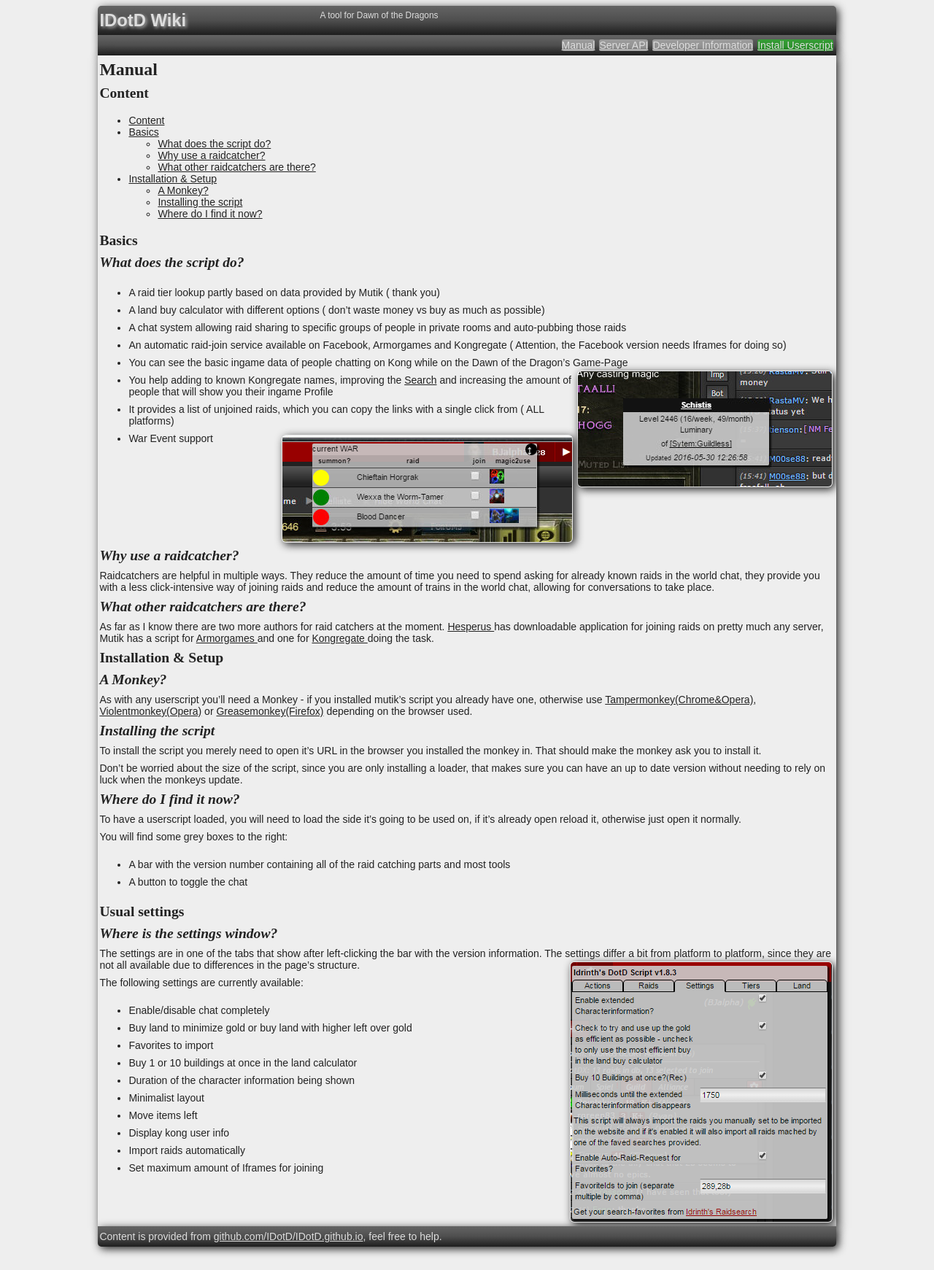
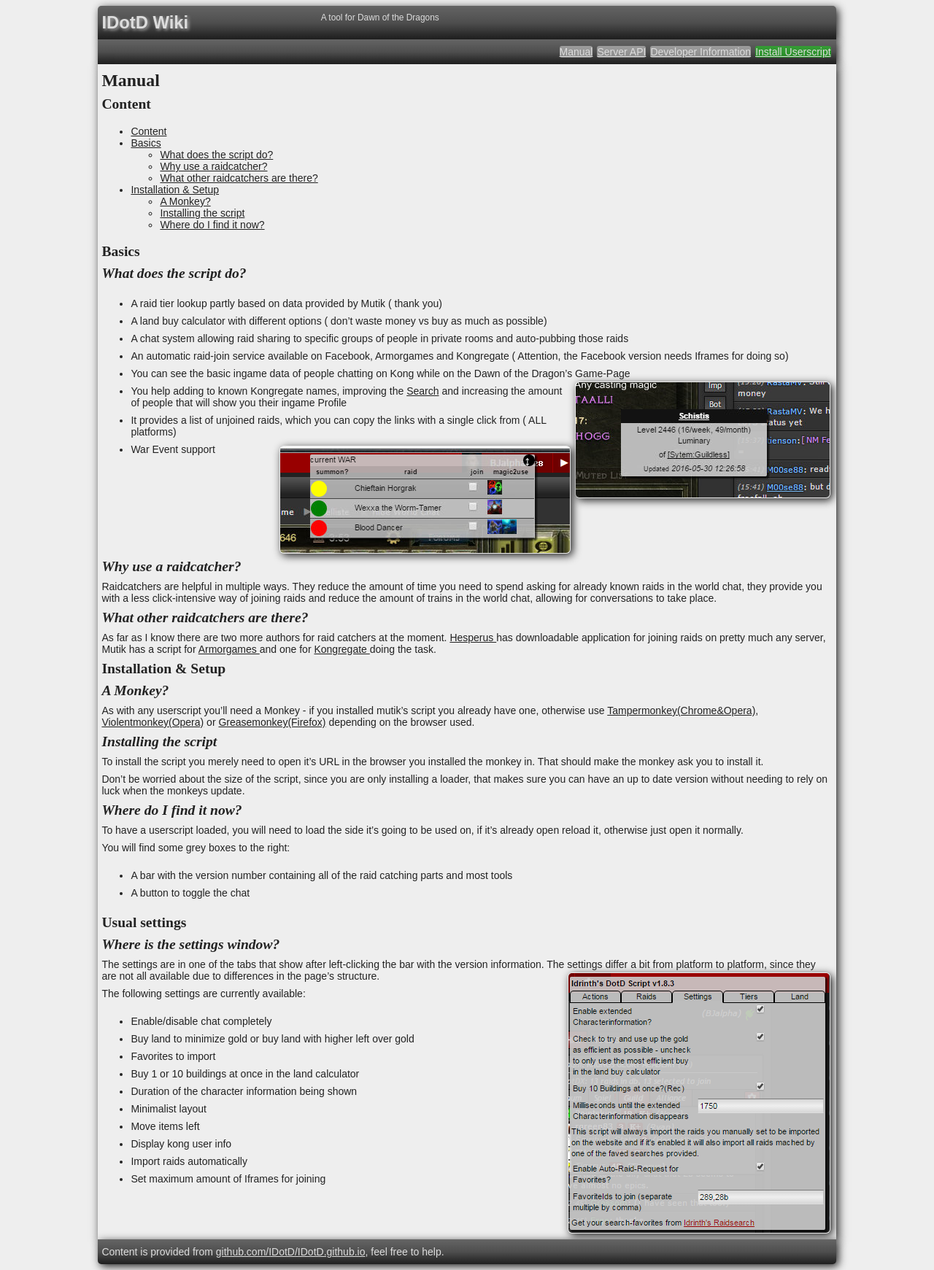
Before and after one commit to IDotD/IDotD.github.io, a Jekyll site: the page built from index.md, in a window 1280 px wide. Shown: the whole page at 73% size. Built offline with Jekyll 4.4.1, drawn with Linux system fonts in a browser that asks for light colours.

Commit message:
Update layout.css

```diff
--- a/css/layout.css
+++ b/css/layout.css
@@ -4,7 +4,7 @@ body > div {
   width:80%;
   margin: 0 auto;
   box-sizing: border-box;
-  padding: 2px;
+  padding: 5px;
   overflow:hidden;
   height:auto;
 }
```
